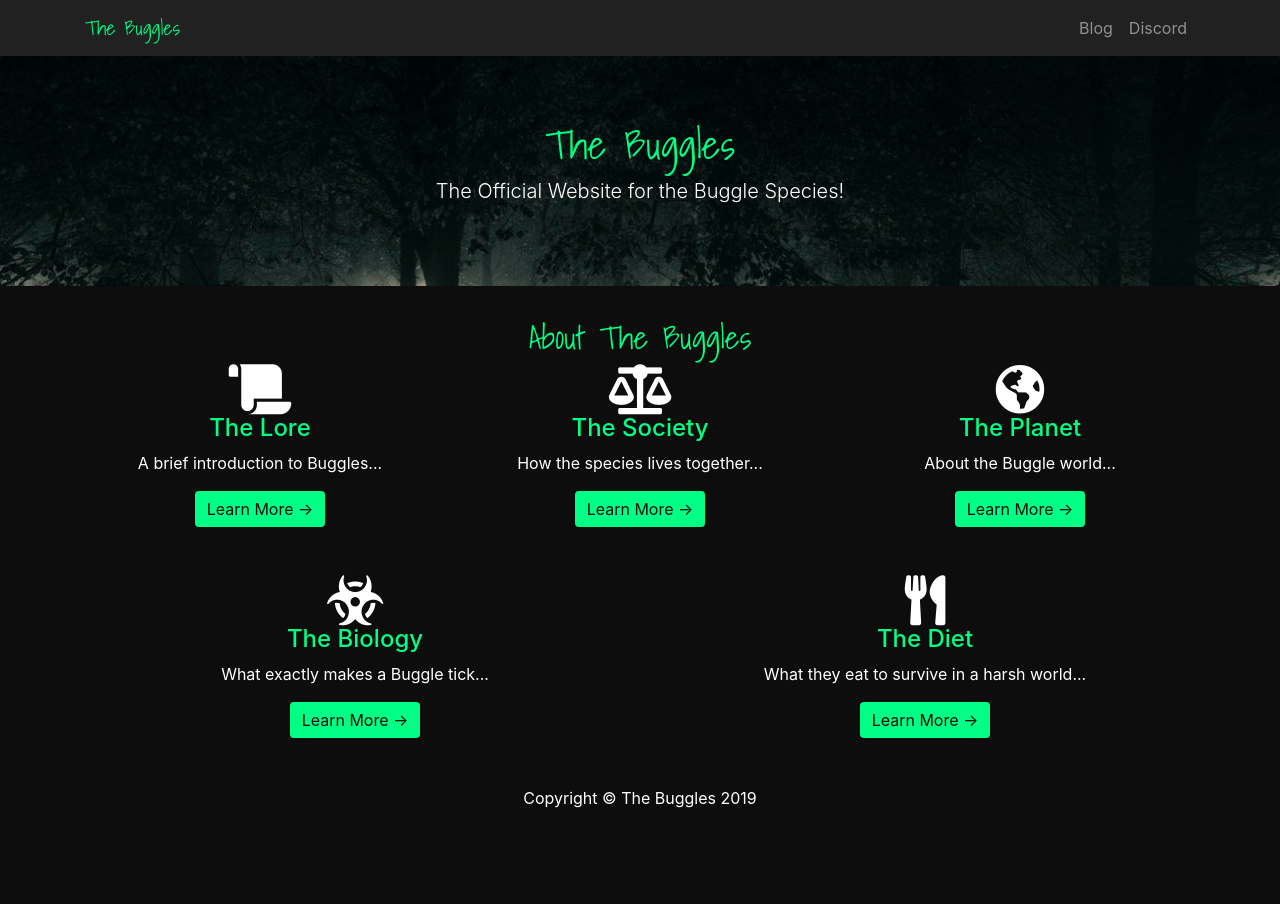
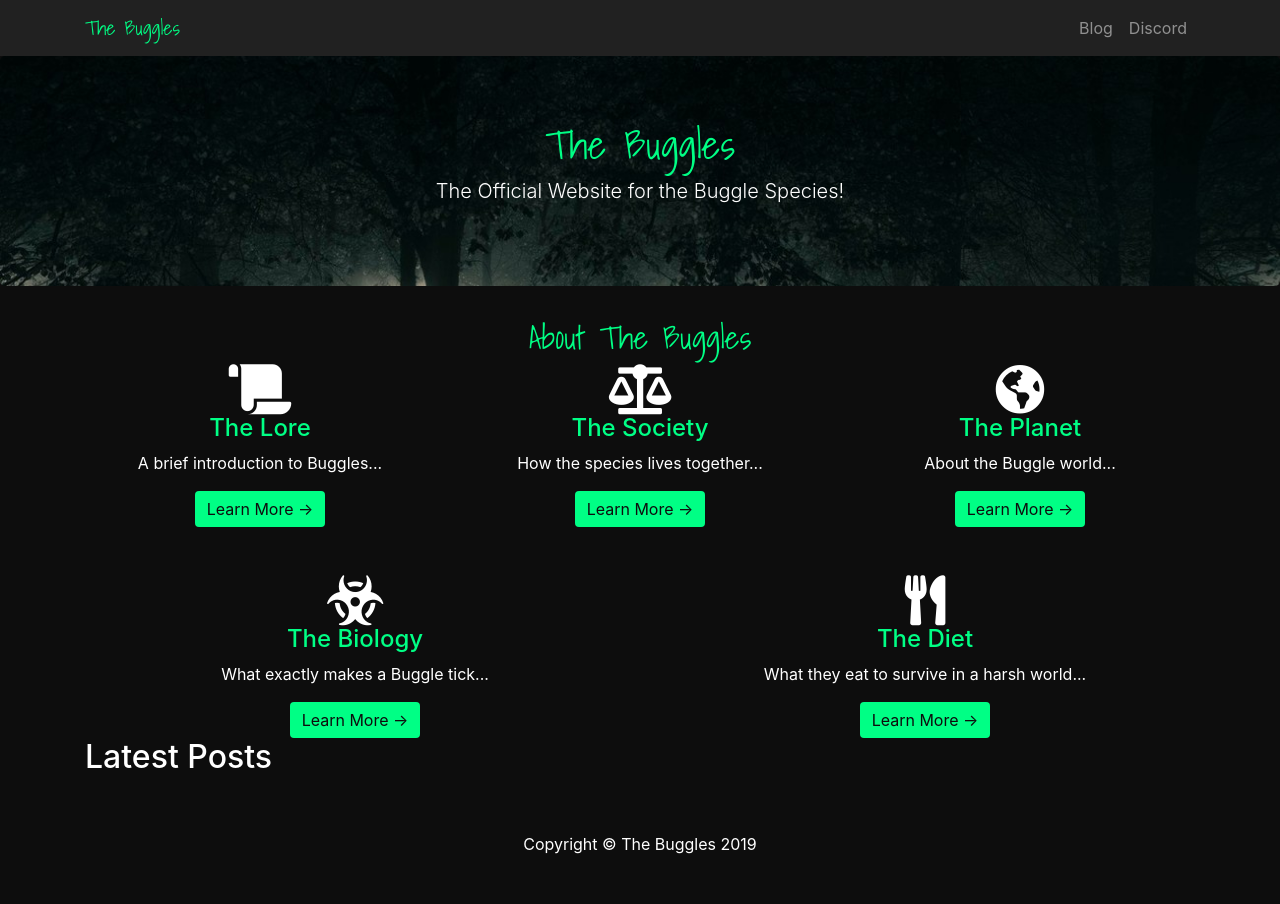
Before and after one commit to bugglespecies/bugglespecies.github.com, a Jekyll site: the page built from index.md, in a window 1280 px wide. Built offline with Jekyll 4.4.1, drawn with Linux system fonts in a browser that asks for light colours; nearby versions of some CDN libraries.

Commit message:
Update homepage.html

```diff
--- a/_layouts/homepage.html
+++ b/_layouts/homepage.html
@@ -65,19 +65,19 @@
 				<i class="fas fa-scroll glyph"></i>
 				<h4 class="text-primary">The Lore</h4>
 				<p>A brief introduction to Buggles...</p>
-				<a class="btn btn-primary" href="{{ site.url }}/lore">Learn More →</a>
+				<a class="btn btn-primary" href="{{ site.url }}/lore">Learn More &rarr;</a>
 			</div>
 			<div class="col-sm-4">
 				<i class="fas fa-balance-scale glyph"></i>
 				<h4 class="text-primary">The Society</h4>
 				<p>How the species lives together...</p>
-				<a class="btn btn-primary" href="{{ site.url }}/society">Learn More →</a>
+				<a class="btn btn-primary" href="{{ site.url }}/society">Learn More &rarr;</a>
 			</div>
 			<div class="col-sm-4">
 				<i class="fas fa-globe-americas glyph"></i>
 				<h4 class="text-primary">The Planet</h4>
 				<p>About the Buggle world...</p>
-				<a class="btn btn-primary" href="{{ site.url }}/planet">Learn More →</a>
+				<a class="btn btn-primary" href="{{ site.url }}/planet">Learn More &rarr;</a>
 			</div>
 		</div>
 		<br><br>
@@ -86,14 +86,34 @@
 				<i class="fas fa-biohazard glyph"></i>
 				<h4 class="text-primary">The Biology</h4>
 				<p>What exactly makes a Buggle tick...</p>
-				<a class="btn btn-primary" href="{{ site.url }}/biology">Learn More →</a>
+				<a class="btn btn-primary" href="{{ site.url }}/biology">Learn More &rarr;</a>
 			</div>
 			<div class="col-sm-6">
 				<i class="fas fa-utensils glyph"></i>
 				<h4 class="text-primary">The Diet</h4>
 				<p>What they eat to survive in a harsh world...</p>
-				<a class="btn btn-primary" href="{{ site.url }}/diet">Learn More →</a>
+				<a class="btn btn-primary" href="{{ site.url }}/diet">Learn More &rarr;</a>
 			</div>
+		</div>
+	</div>
+	<!-- Latest News -->
+	<div class="container">
+		<h2 class="display-5">Latest Posts</h2>
+		<div class="row">
+			{% for post in site.posts limit:8 %}
+			<div class="col-lg-3 col-md-6 mb-4">
+				<div class="card bg-darker text-center">
+					<img class="card-img-top" src="{{ post.image }}" alt="">
+					<div class="card-body">
+						<h4 class="card-title">{{ post.title }}</h4>
+						<p class="card-text">{{ post.summary }}</p>
+					</div>
+					<div class="card-footer">
+						<a href="{{ post.url }}" class="btn btn-primary">Read More &rarr;</a>
+					</div>
+				</div>
+			</div>
+			{% endfor %}
 		</div>
 	</div>
 	<!-- Footer -->
```
